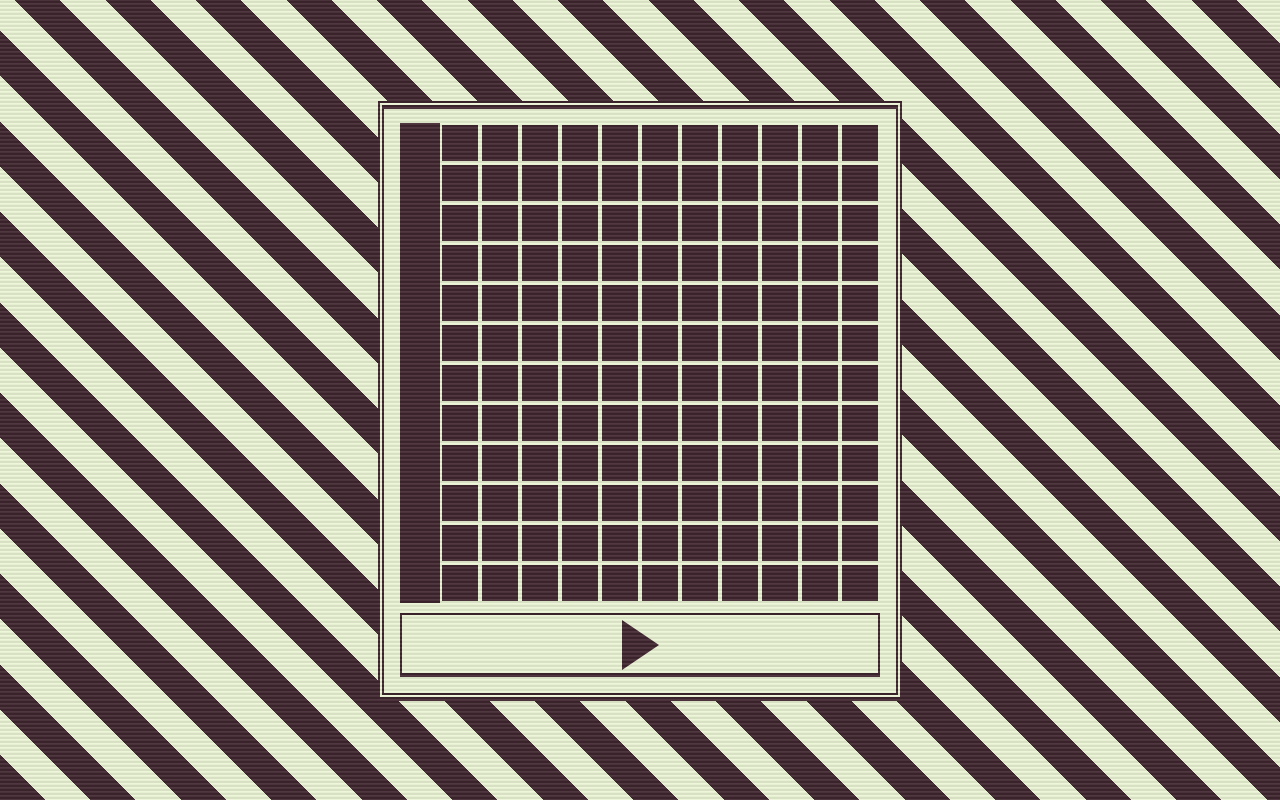
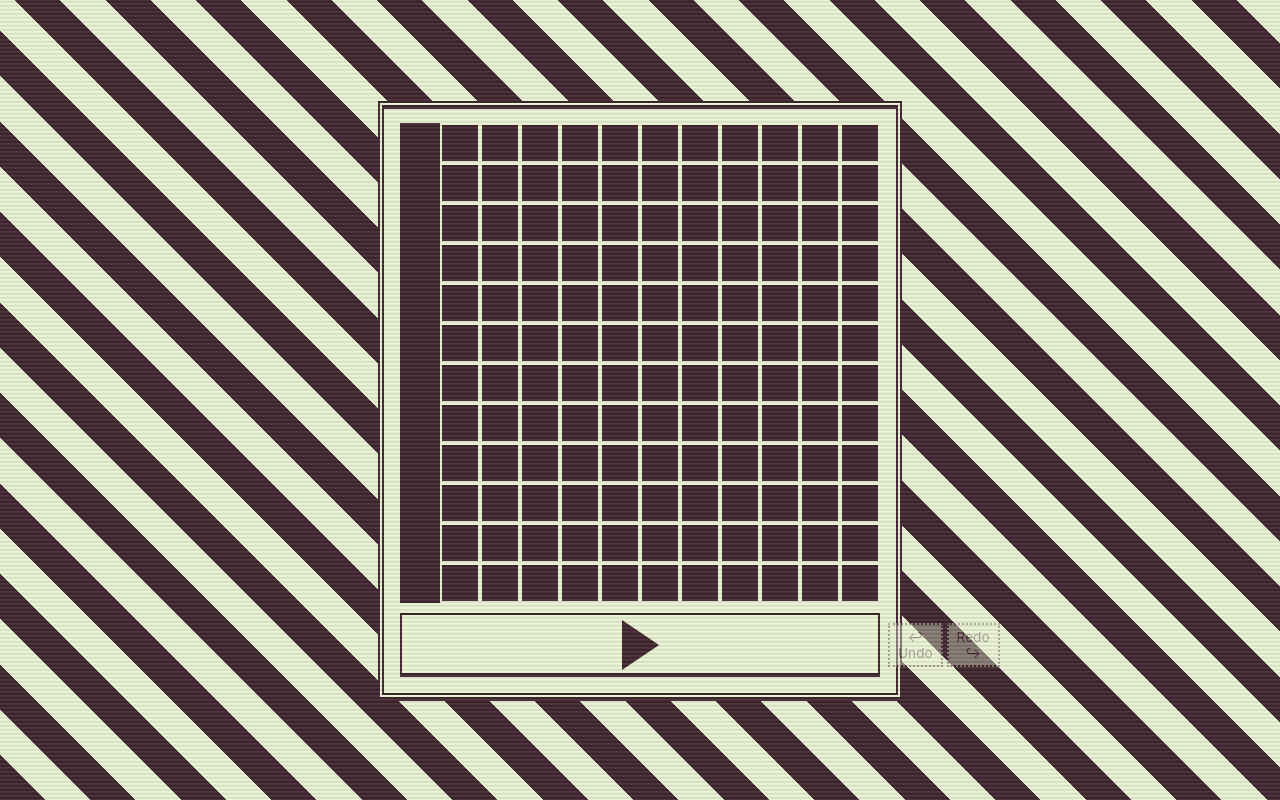
Before and after one commit to ohjann/tonejs-sequencer, a React (Vite) app: page / in a window 1280 px wide. Built offline with nearby package versions, Linux system fonts and the light colour scheme.

Commit message:
story SO-023: Undo/redo

```diff
--- a/src/App.tsx
+++ b/src/App.tsx
@@ -3,6 +3,7 @@
 import "./styles/App.css";
 import Grid from "./components/Grid";
 import PlayPause from "./components/PlayPause";
+import UndoRedo from "./components/UndoRedo";
 import { SequencerProvider } from "./contexts/SequencerContext";
 import { TransportProvider } from "./contexts/TransportContext";
 
@@ -13,7 +14,10 @@
         <div className="App crt">
           <div className="bit-card">
             <Grid />
-            <PlayPause />
+            <div className="controls">
+              <PlayPause />
+              <UndoRedo />
+            </div>
           </div>
         </div>
       </TransportProvider>
--- /dev/null
+++ b/src/components/UndoRedo.tsx
@@ -0,0 +1,18 @@
+import React from 'react';
+import { useSequencer } from '../contexts/SequencerContext';
+
+const UndoRedo = () => {
+  const { undo, redo, canUndo, canRedo } = useSequencer();
+  return (
+    <div className="undo-redo">
+      <button className="bit-button" onClick={undo} disabled={!canUndo} title="Undo (Ctrl+Z)">
+        ↩ Undo
+      </button>
+      <button className="bit-button" onClick={redo} disabled={!canRedo} title="Redo (Shift+Ctrl+Z)">
+        Redo ↪
+      </button>
+    </div>
+  );
+};
+
+export default UndoRedo;
--- a/src/contexts/SequencerContext.tsx
+++ b/src/contexts/SequencerContext.tsx
@@ -1,4 +1,4 @@
-import React, { createContext, useContext, useReducer } from 'react';
+import React, { createContext, useContext, useReducer, useEffect, useCallback } from 'react';
 
 export interface ICoordinates {
   row: number;
@@ -7,17 +7,24 @@
 
 interface SequencerState {
   matrix: number[][];
+  past: number[][][];
+  future: number[][][];
 }
 
 type SequencerAction =
   | { type: 'TOGGLE_CELL'; payload: ICoordinates }
-  | { type: 'CLEAR_GRID' };
+  | { type: 'CLEAR_GRID' }
+  | { type: 'UNDO' }
+  | { type: 'REDO' };
 
 const ROWS = 12;
 const COLS = 12;
+const MAX_HISTORY = 50;
 
 const initialState: SequencerState = {
   matrix: Array.from(Array(ROWS), () => Array(COLS).fill(0)),
+  past: [],
+  future: [],
 };
 
 function sequencerReducer(state: SequencerState, action: SequencerAction): SequencerState {
@@ -27,10 +34,28 @@
       const newMatrix = state.matrix.map((r, ri) =>
         ri === row ? r.map((c, ci) => (ci === col ? 1 - c : c)) : r
       );
-      return { ...state, matrix: newMatrix };
+      const newPast = [...state.past, state.matrix].slice(-MAX_HISTORY);
+      return { matrix: newMatrix, past: newPast, future: [] };
     }
-    case 'CLEAR_GRID':
-      return { ...state, matrix: Array.from(Array(ROWS), () => Array(COLS).fill(0)) };
+    case 'CLEAR_GRID': {
+      const newMatrix = Array.from(Array(ROWS), () => Array(COLS).fill(0));
+      const newPast = [...state.past, state.matrix].slice(-MAX_HISTORY);
+      return { matrix: newMatrix, past: newPast, future: [] };
+    }
+    case 'UNDO': {
+      if (state.past.length === 0) return state;
+      const previous = state.past[state.past.length - 1];
+      const newPast = state.past.slice(0, -1);
+      const newFuture = [state.matrix, ...state.future];
+      return { matrix: previous, past: newPast, future: newFuture };
+    }
+    case 'REDO': {
+      if (state.future.length === 0) return state;
+      const next = state.future[0];
+      const newFuture = state.future.slice(1);
+      const newPast = [...state.past, state.matrix].slice(-MAX_HISTORY);
+      return { matrix: next, past: newPast, future: newFuture };
+    }
     default:
       return state;
   }
@@ -40,6 +65,10 @@
   matrix: number[][];
   toggleCell: (coords: ICoordinates) => void;
   clearGrid: () => void;
+  undo: () => void;
+  redo: () => void;
+  canUndo: boolean;
+  canRedo: boolean;
 }
 
 const SequencerContext = createContext<SequencerContextValue | null>(null);
@@ -47,11 +76,35 @@
 export function SequencerProvider({ children }: { children: React.ReactNode }) {
   const [state, dispatch] = useReducer(sequencerReducer, initialState);
 
-  const toggleCell = (coords: ICoordinates) => dispatch({ type: 'TOGGLE_CELL', payload: coords });
-  const clearGrid = () => dispatch({ type: 'CLEAR_GRID' });
+  const toggleCell = useCallback((coords: ICoordinates) => dispatch({ type: 'TOGGLE_CELL', payload: coords }), []);
+  const clearGrid = useCallback(() => dispatch({ type: 'CLEAR_GRID' }), []);
+  const undo = useCallback(() => dispatch({ type: 'UNDO' }), []);
+  const redo = useCallback(() => dispatch({ type: 'REDO' }), []);
+
+  useEffect(() => {
+    const handleKeyDown = (e: KeyboardEvent) => {
+      if (e.ctrlKey && !e.shiftKey && e.key === 'z') {
+        e.preventDefault();
+        dispatch({ type: 'UNDO' });
+      } else if (e.ctrlKey && e.shiftKey && e.key === 'Z') {
+        e.preventDefault();
+        dispatch({ type: 'REDO' });
+      }
+    };
+    window.addEventListener('keydown', handleKeyDown);
+    return () => window.removeEventListener('keydown', handleKeyDown);
+  }, []);
 
   return (
-    <SequencerContext.Provider value={{ matrix: state.matrix, toggleCell, clearGrid }}>
+    <SequencerContext.Provider value={{
+      matrix: state.matrix,
+      toggleCell,
+      clearGrid,
+      undo,
+      redo,
+      canUndo: state.past.length > 0,
+      canRedo: state.future.length > 0,
+    }}>
       {children}
     </SequencerContext.Provider>
   );
--- a/src/styles/App.css
+++ b/src/styles/App.css
@@ -62,6 +62,32 @@
 :focus {
   outline-color: transparent;
   outline-style: none;
+}
+.controls {
+  display: flex;
+  align-items: center;
+  gap: 8px;
+  width: 480px;
+  margin: 10px auto 0 auto;
+}
+.controls .playpause {
+  margin: 0;
+  flex: 0 0 auto;
+}
+.undo-redo {
+  display: flex;
+  gap: 4px;
+  flex: 1;
+  justify-content: flex-end;
+}
+.undo-redo .bit-button {
+  padding: 4px 8px;
+  cursor: pointer;
+  font-size: 0.85em;
+}
+.undo-redo .bit-button:disabled {
+  opacity: 0.4;
+  cursor: not-allowed;
 }
 .playpause {
   background-color: var(--bit-color1);
```
